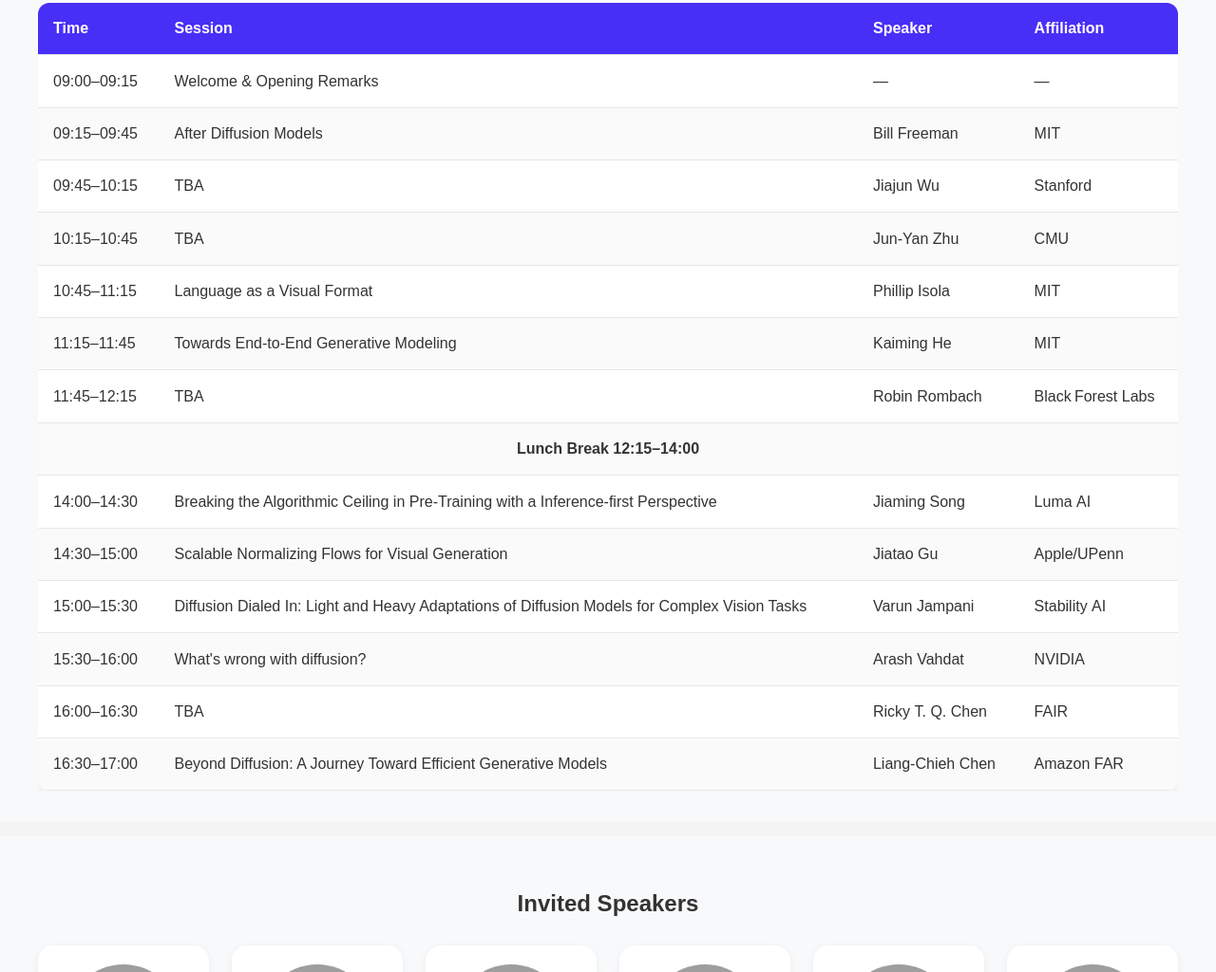
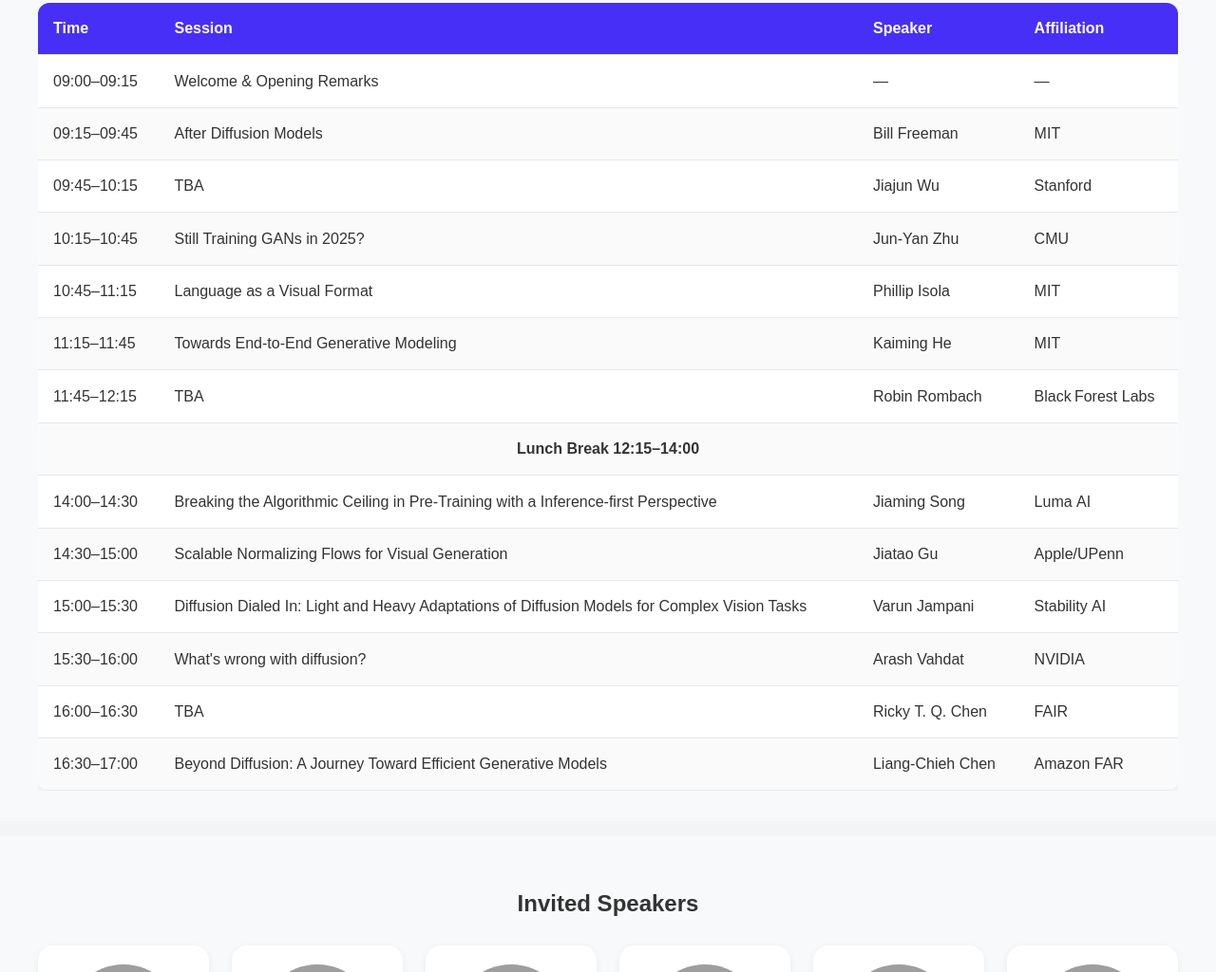
Before and after one commit to vgm-cvpr/vgm-cvpr.github.io, a plain HTML site: page index.html in a window 1280 px wide. Shown: the part 1025-2049 px from the top of the page at 95% size. Drawn offline with Linux system fonts and the light colour scheme; grey boxes are pictures that could not be loaded.

```diff
--- a/index.html
+++ b/index.html
@@ -271,7 +271,7 @@
           <tr><td>09:00–09:15</td><td>Welcome & Opening Remarks</td><td>—</td><td>—</td></tr>
           <tr><td>09:15–09:45</td><td>After Diffusion Models</td><td>Bill Freeman</td><td>MIT</td></tr>
           <tr><td>09:45–10:15</td><td>TBA</td><td>Jiajun Wu</td><td>Stanford</td></tr>
-          <tr><td>10:15–10:45</td><td>TBA</td><td>Jun‑Yan Zhu</td><td>CMU</td></tr>
+          <tr><td>10:15–10:45</td><td>Still Training GANs in 2025?</td><td>Jun‑Yan Zhu</td><td>CMU</td></tr>
           <tr><td>10:45–11:15</td><td>Language as a Visual Format</td><td>Phillip Isola</td><td>MIT</td></tr>
           <tr><td>11:15–11:45</td><td>Towards End-to-End Generative Modeling</td><td>Kaiming He</td><td>MIT</td></tr>
           <tr><td>11:45–12:15</td><td>TBA</td><td>Robin Rombach</td><td>Black Forest Labs</td></tr>
```
